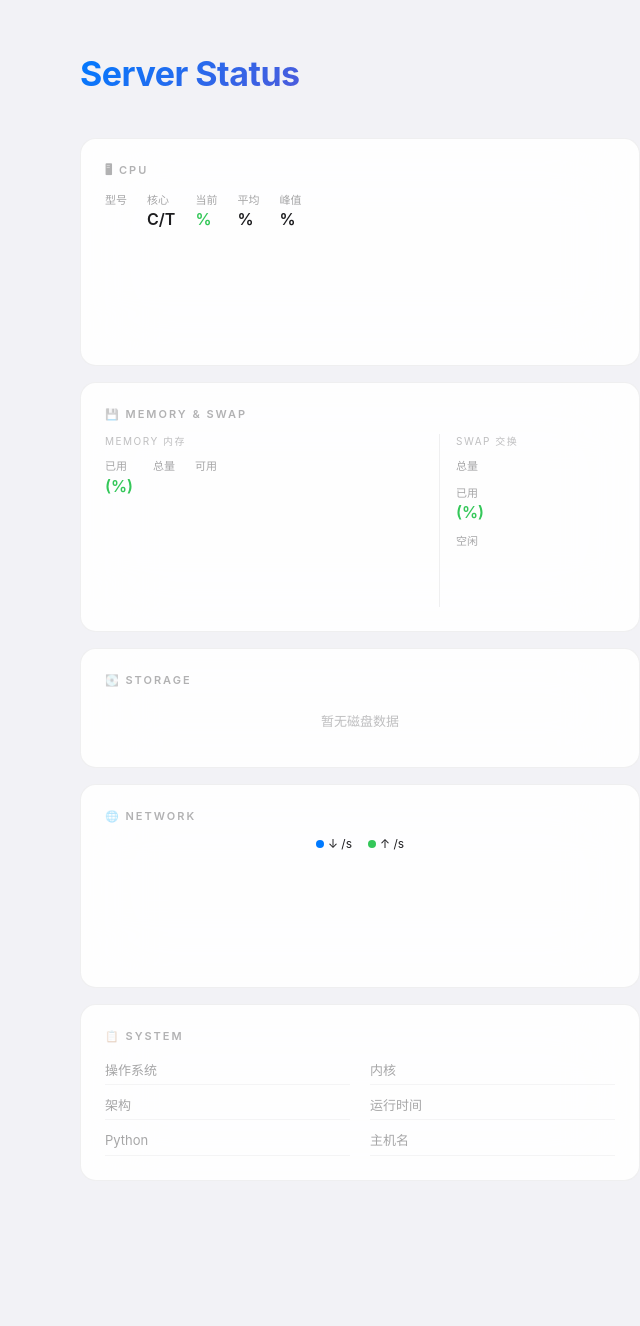
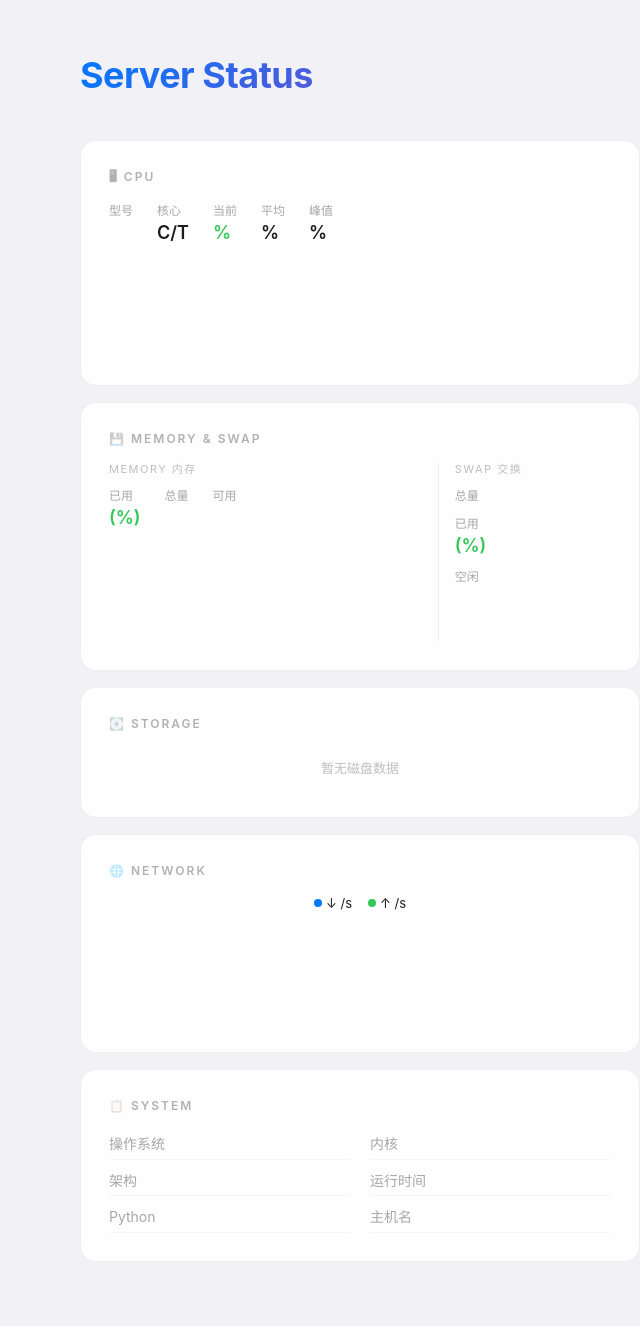
Before and after one commit to AMYdd00/astrbot_plugin_server_status, a Python web app: template templates/status_template.html in a window 1280 px wide. Shown: the whole page, without its empty margins (0-640 px from the left). Before the commit the page ends 1148 px from the top, so only its background shows below. Run offline with Jinja, Linux system fonts and the light colour scheme; the template is opened without the code that fills it, so the values that code supplies are empty.

Commit message:
fix: 字体放大+自动缩放坐标轴+时间标签边距+并发生成锁

```diff
--- a/templates/status_template.html
+++ b/templates/status_template.html
@@ -15,86 +15,62 @@ body{
   line-height:1.4
 }
 .container{max-width:640px;margin:0 auto;padding:48px 40px}
-
-/* Header */
 .header{margin-bottom:40px}
 .header h1{
-  font-size:34px;font-weight:700;letter-spacing:-0.5px;
+  font-size:36px;font-weight:700;letter-spacing:-0.5px;
   background:linear-gradient(135deg,#007aff,#5856d6,#34c759);
   -webkit-background-clip:text;-webkit-text-fill-color:transparent;background-clip:text;
   margin-bottom:4px
 }
-.header .host{font-size:15px;color:{% if theme=='dark' %}rgba(255,255,255,0.55){% else %}rgba(0,0,0,0.5){% endif %};font-weight:400;margin-bottom:2px}
-.header .meta{font-size:13px;color:{% if theme=='dark' %}rgba(255,255,255,0.35){% else %}rgba(0,0,0,0.35){% endif %}}
-
-/* Cards */
+.header .host{font-size:16px;color:{% if theme=='dark' %}rgba(255,255,255,0.55){% else %}rgba(0,0,0,0.5){% endif %};font-weight:400;margin-bottom:2px}
+.header .meta{font-size:14px;color:{% if theme=='dark' %}rgba(255,255,255,0.35){% else %}rgba(0,0,0,0.35){% endif %}}
 .card{
   background:{% if theme=='dark' %}rgba(255,255,255,0.08){% else %}rgba(255,255,255,0.9){% endif %};
-  border-radius:16px;
-  padding:24px;
-  margin-bottom:16px;
+  border-radius:16px;padding:28px;margin-bottom:16px;
   backdrop-filter:blur(40px);-webkit-backdrop-filter:blur(40px);
   border:{% if theme=='dark' %}1px solid rgba(255,255,255,0.12){% else %}1px solid rgba(0,0,0,0.06){% endif %}
 }
 .card-label{
-  font-size:11px;font-weight:600;letter-spacing:2px;
+  font-size:12px;font-weight:600;letter-spacing:2px;
   color:{% if theme=='dark' %}rgba(255,255,255,0.35){% else %}rgba(0,0,0,0.3){% endif %};
-  text-transform:uppercase;margin-bottom:12px
+  text-transform:uppercase;margin-bottom:14px
 }
-
-/* Data row */
-.row{display:flex;align-items:baseline;gap:20px;flex-wrap:wrap;margin-bottom:6px}
-.col{font-size:13px}
-.col .l{font-size:11px;color:{% if theme=='dark' %}rgba(255,255,255,0.35){% else %}rgba(0,0,0,0.35){% endif %}}
-.col .v{font-size:16px;font-weight:600}
-.col .v.g{color:#34c759}
-.col .v.w{color:#ff9500}
-.col .v.d{color:#ff3b30}
-
-/* Temp tag */
-.temp{display:inline-block;padding:2px 12px;border-radius:20px;font-size:13px;font-weight:600}
+.row{display:flex;align-items:baseline;gap:24px;flex-wrap:wrap;margin-bottom:6px}
+.col{font-size:14px}
+.col .l{font-size:12px;color:{% if theme=='dark' %}rgba(255,255,255,0.35){% else %}rgba(0,0,0,0.35){% endif %}}
+.col .v{font-size:18px;font-weight:600}
+.col .v.g{color:#34c759}.col .v.w{color:#ff9500}.col .v.d{color:#ff3b30}
+.temp{display:inline-block;padding:3px 14px;border-radius:20px;font-size:14px;font-weight:600}
 .temp.c{background:rgba(52,199,89,0.15);color:#34c759}
 .temp.w{background:rgba(255,149,0,0.15);color:#ff9500}
 .temp.h{background:rgba(255,59,48,0.15);color:#ff3b30}
-
-/* Chart */
-.cw{width:100%;height:100px;margin:10px 0 0}
+.cw{width:100%;height:100px;margin:12px 0 0}
 .cw canvas{width:100%;height:100%;display:block}
-
-/* Dual panel */
 .dual{display:flex;gap:0}
 .dual .m{flex:2;padding-right:16px;border-right:1px solid {% if theme=='dark' %}rgba(255,255,255,0.08){% else %}rgba(0,0,0,0.06){% endif %}}
 .dual .s{flex:1;padding-left:16px}
 .dual .s .col{margin-bottom:8px}
 .dual .s .col:last-child{margin-bottom:0}
-.st{font-size:10px;letter-spacing:1.5px;color:{% if theme=='dark' %}rgba(255,255,255,0.25){% else %}rgba(0,0,0,0.25){% endif %};text-transform:uppercase;margin-bottom:8px}
-
-/* Disk */
+.st{font-size:11px;letter-spacing:1.5px;color:{% if theme=='dark' %}rgba(255,255,255,0.25){% else %}rgba(0,0,0,0.25){% endif %};text-transform:uppercase;margin-bottom:8px}
 .dk{margin-bottom:10px}
 .dk:last-child{margin-bottom:0}
-.dh{display:flex;justify-content:space-between;font-size:13px;margin-bottom:4px}
+.dh{display:flex;justify-content:space-between;font-size:14px;margin-bottom:4px}
 .dp{font-weight:600}
-.ds{color:{% if theme=='dark' %}rgba(255,255,255,0.4){% else %}rgba(0,0,0,0.4){% endif %};font-size:12px}
+.ds{color:{% if theme=='dark' %}rgba(255,255,255,0.4){% else %}rgba(0,0,0,0.4){% endif %};font-size:13px}
 .db{height:4px;background:{% if theme=='dark' %}rgba(255,255,255,0.08){% else %}rgba(0,0,0,0.06){% endif %};border-radius:2px;overflow:hidden}
 .dbf{height:100%;border-radius:2px;background:linear-gradient(90deg,#34c759,#ff9500)}
 .dbf.d{background:linear-gradient(90deg,#ff9500,#ff3b30)}
-
-/* Network legend */
-.nl{display:flex;gap:16px;justify-content:center;margin-bottom:4px;font-size:12px}
+.nl{display:flex;gap:16px;justify-content:center;margin-bottom:4px;font-size:13px}
 .ni{display:flex;align-items:center;gap:4px}
 .nd{width:8px;height:8px;border-radius:50%;display:inline-block}
-
-/* Sysinfo grid */
 .sg{display:grid;grid-template-columns:1fr 1fr;gap:6px 20px}
-.si{display:flex;justify-content:space-between;font-size:13px;padding:5px 0;border-bottom:1px solid {% if theme=='dark' %}rgba(255,255,255,0.04){% else %}rgba(0,0,0,0.04){% endif %}}
+.si{display:flex;justify-content:space-between;font-size:14px;padding:5px 0;border-bottom:1px solid {% if theme=='dark' %}rgba(255,255,255,0.04){% else %}rgba(0,0,0,0.04){% endif %}}
 .si .a{color:{% if theme=='dark' %}rgba(255,255,255,0.35){% else %}rgba(0,0,0,0.35){% endif %}}
 .si .b{font-weight:500;text-align:right}
 </style>
 </head>
 <body>
 <div class="container">
-
-  <!-- HEADER -->
   <div class="header">
     <div class="host">{{ hostname }}</div>
     <h1>Server Status</h1>
@@ -192,64 +168,77 @@ body{
       <div class="si"><span class="a">主机名</span><span class="b">{{ hostname }}</span></div>
     </div>
   </div>
-
 </div>
 
 <script>
-function draw(id,data,color,maxv){
+// 自动缩放坐标轴的折线图绘制
+function draw(id,data,color){
   const c=document.getElementById(id);if(!c)return
   const r=c.parentElement.getBoundingClientRect(),dpr=window.devicePixelRatio||1
   const w=r.width,h=100
   c.width=w*dpr;c.height=h*dpr;c.style.width=w+'px';c.style.height=h+'px'
   const ctx=c.getContext('2d');ctx.scale(dpr,dpr)
-  const pt={t:12,b:20,l:0,r:0},cw=w-pt.l-pt.r,ch=h-pt.t-pt.b
+  const pt={t:12,b:24,l:6,r:6},cw=w-pt.l-pt.r,ch=h-pt.t-pt.b
   if(!data||data.length<2){
     ctx.fillStyle='{% if theme=="dark" %}rgba(255,255,255,0.15){% else %}rgba(0,0,0,0.1){% endif %}'
-    ctx.font='13px -apple-system,sans-serif';ctx.textAlign='center'
-    ctx.fillText('采集数据不足',w/2,h/2);return
+    ctx.font='14px -apple-system,sans-serif';ctx.textAlign='center'
+    ctx.fillText('数据采集中',w/2,h/2);return
   }
-  const vals=data.map(v=>Math.min(v,maxv)),mx=maxv
-  const tx=i=>pt.l+(i/(data.length-1))*cw,ty=v=>pt.t+ch-(v/mx)*ch
+  // 自动缩放：取数据范围，上下加10%缓冲
+  const mn=Math.min(...data),mx=Math.max(...data)
+  // 至少保留10%的范围，保证折线有波动
+  const range=Math.max(mx-mn,10)
+  const yMin=Math.max(0,mn-range*0.1)
+  const yMax=Math.min(100,mx+range*0.1)
+  const vals=data.map(v=>Math.min(v,yMax))
+  const tx=i=>pt.l+(i/(data.length-1))*cw,ty=v=>pt.t+ch-((v-yMin)/(yMax-yMin))*ch
+  // 网格
   ctx.strokeStyle='{% if theme=="dark" %}rgba(255,255,255,0.04){% else %}rgba(0,0,0,0.05){% endif %}';ctx.lineWidth=1
   for(let g=0;g<=4;g++){const gy=pt.t+(g/4)*ch;ctx.beginPath();ctx.moveTo(pt.l,gy);ctx.lineTo(pt.l+cw,gy);ctx.stroke()}
-  const labels={{ timestamps|safe }},n=data.length,step=Math.max(1,Math.floor(n/6))
-  ctx.fillStyle='{% if theme=="dark" %}rgba(255,255,255,0.15){% else %}rgba(0,0,0,0.15){% endif %}';ctx.font='9px -apple-system,sans-serif';ctx.textAlign='center'
-  for(let i=0;i<n;i+=step)ctx.fillText(labels[i]||'',tx(i),pt.t+ch+14)
+  // 刻度标签（显示真实值）
+  ctx.fillStyle='{% if theme=="dark" %}rgba(255,255,255,0.2){% else %}rgba(0,0,0,0.2){% endif %}';ctx.font='11px -apple-system,sans-serif';ctx.textAlign='right'
+  for(let g=0;g<=4;g++){const v=yMax-(g/4)*(yMax-yMin);ctx.fillText(Math.round(v)+'%',pt.l-4,pt.t+(g/4)*ch+4)}
+  // 时间标签
+  const lb={{ timestamps|safe }},n=data.length,step=Math.max(1,Math.floor(n/6))
+  ctx.fillStyle='{% if theme=="dark" %}rgba(255,255,255,0.2){% else %}rgba(0,0,0,0.2){% endif %}';ctx.font='11px -apple-system,sans-serif';ctx.textAlign='center'
+  for(let i=0;i<n;i+=step)ctx.fillText(lb[i]||'',tx(i),pt.t+ch+16)
+  // 填充
   ctx.beginPath();ctx.moveTo(tx(0),ty(vals[0]))
   for(let i=1;i<vals.length;i++)ctx.lineTo(tx(i),ty(vals[i]))
   ctx.lineTo(tx(vals.length-1),pt.t+ch);ctx.lineTo(tx(0),pt.t+ch);ctx.closePath()
-  const g=ctx.createLinearGradient(0,pt.t,0,pt.t+ch)
-  g.addColorStop(0,color+'40');g.addColorStop(1,color+'08')
-  ctx.fillStyle=g;ctx.fill()
+  const gd=ctx.createLinearGradient(0,pt.t,0,pt.t+ch)
+  gd.addColorStop(0,color+'40');gd.addColorStop(1,color+'08')
+  ctx.fillStyle=gd;ctx.fill()
+  // 折线
   ctx.beginPath();ctx.moveTo(tx(0),ty(vals[0]))
   for(let i=1;i<vals.length;i++)ctx.lineTo(tx(i),ty(vals[i]))
   ctx.strokeStyle=color;ctx.lineWidth=2;ctx.lineJoin='round';ctx.lineCap='round';ctx.stroke()
+  // 点
+  for(let i=0;i<vals.length;i++){ctx.beginPath();ctx.arc(tx(i),ty(vals[i]),2.5,0,Math.PI*2);ctx.fillStyle=color;ctx.fill()}
 }
+
 const cpuD={{ cpu.data|safe }},memD={{ mem.data|safe }}
 {% if gpu %}const gpuD={{ gpu.data|safe }};{% endif %}
 const netD={{ net.down_data|safe }},netU={{ net.up_data|safe }}
-draw('cpuC',cpuD,'#007aff',Math.max(...cpuD,100))
-draw('memC',memD,'#5856d6',Math.max(...memD,100))
-{% if gpu %}draw('gpuC',gpuD,'#34c759',Math.max(...gpuD,100));{% endif %}
+draw('cpuC',cpuD,'#007aff');draw('memC',memD,'#5856d6');
+{% if gpu %}draw('gpuC',gpuD,'#34c759');{% endif %}
 (function(){
   const c=document.getElementById('netC');if(!c)return
   const r=c.parentElement.getBoundingClientRect(),dpr=window.devicePixelRatio||1
-  const w=r.width,h=100
-  c.width=w*dpr;c.height=h*dpr;c.style.width=w+'px';c.style.height=h+'px'
+  const w=r.width,h=100;c.width=w*dpr;c.height=h*dpr;c.style.width=w+'px';c.style.height=h+'px'
   const ctx=c.getContext('2d');ctx.scale(dpr,dpr)
-  const pt={t:12,b:20,l:0,r:0},cw=w-pt.l-pt.r,ch=h-pt.t-pt.b
+  const pt={t:12,b:24,l:6,r:6},cw=w-pt.l-pt.r,ch=h-pt.t-pt.b
   if(netD.length<2){
     ctx.fillStyle='{% if theme=="dark" %}rgba(255,255,255,0.15){% else %}rgba(0,0,0,0.1){% endif %}'
-    ctx.font='13px -apple-system,sans-serif';ctx.textAlign='center'
-    ctx.fillText('等待数据采集',w/2,h/2);return
+    ctx.font='14px -apple-system,sans-serif';ctx.textAlign='center';ctx.fillText('等待数据采集',w/2,h/2);return
   }
   const n=netD.length,mx=Math.max(...netD,...netU,1)
   const tx=i=>pt.l+(i/(n-1))*cw,ty=v=>pt.t+ch-(v/mx)*ch
   ctx.strokeStyle='{% if theme=="dark" %}rgba(255,255,255,0.04){% else %}rgba(0,0,0,0.05){% endif %}';ctx.lineWidth=1
   for(let g=0;g<=4;g++){const gy=pt.t+(g/4)*ch;ctx.beginPath();ctx.moveTo(pt.l,gy);ctx.lineTo(pt.l+cw,gy);ctx.stroke()}
   const lb={{ timestamps|safe }},step=Math.max(1,Math.floor(n/6))
-  ctx.fillStyle='{% if theme=="dark" %}rgba(255,255,255,0.15){% else %}rgba(0,0,0,0.15){% endif %}';ctx.font='9px -apple-system,sans-serif';ctx.textAlign='center'
-  for(let i=0;i<n;i+=step)ctx.fillText(lb[i]||'',tx(i),pt.t+ch+14)
+  ctx.fillStyle='{% if theme=="dark" %}rgba(255,255,255,0.2){% else %}rgba(0,0,0,0.2){% endif %}';ctx.font='11px -apple-system,sans-serif';ctx.textAlign='center'
+  for(let i=0;i<n;i+=step)ctx.fillText(lb[i]||'',tx(i),pt.t+ch+16)
   function dr(d,s){ctx.beginPath();ctx.moveTo(tx(0),ty(d[0]));for(let i=1;i<d.length;i++)ctx.lineTo(tx(i),ty(d[i]));ctx.strokeStyle=s;ctx.lineWidth=2;ctx.lineJoin='round';ctx.lineCap='round';ctx.stroke()}
   dr(netD,'#007aff');dr(netU,'#34c759')
 })()
```
Also changed, not shown: main.py (+41 -39 lines).
